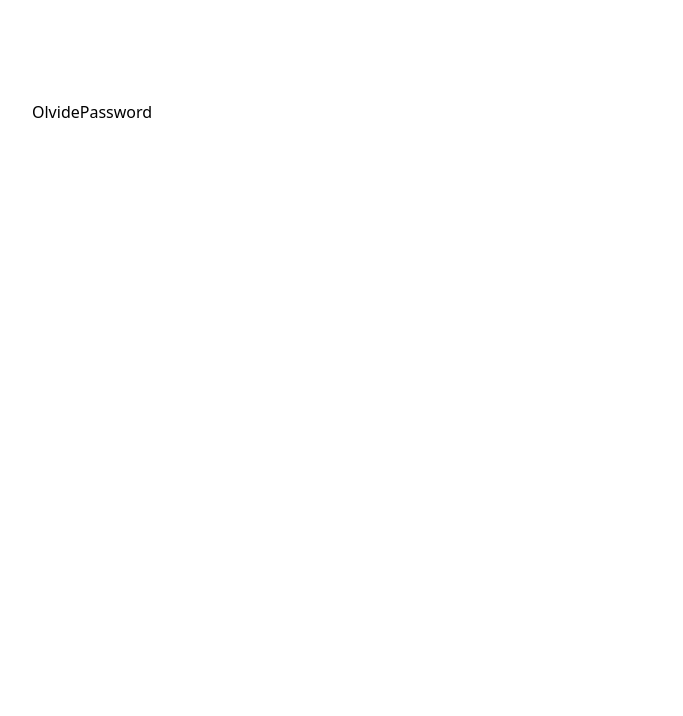
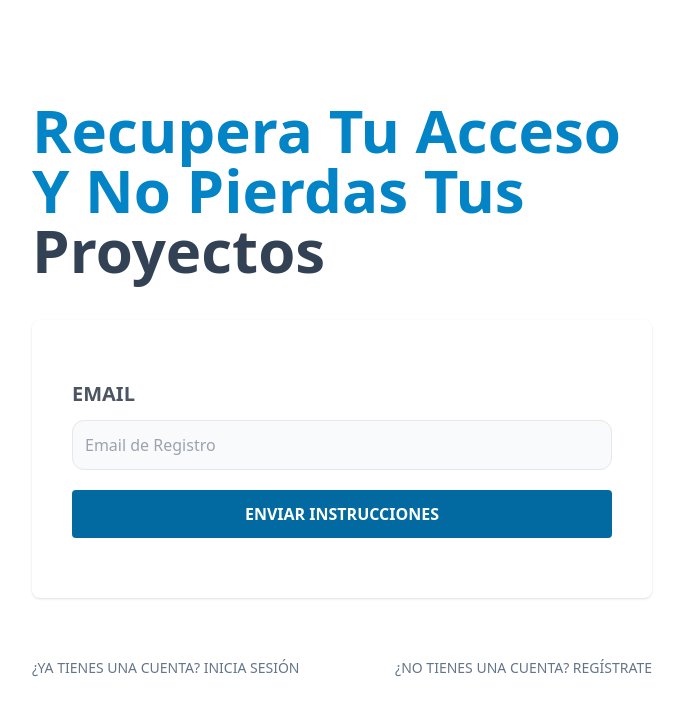
Before and after one commit to crccode/frontend_uptask, a React app: page /olvide-password in a window 1280 px wide. Shown: the top 716 px of the page, without its empty margins (298-981 px from the left). Built offline with nearby package versions, Linux system fonts and the light colour scheme; the HTML template or start-up script is replaced by a standard one.

Commit message:
PAGINA OLVIDE PASSWORD

```diff
--- a/src/paginas/OlvidePassword.jsx
+++ b/src/paginas/OlvidePassword.jsx
@@ -1,11 +1,53 @@
-import React from 'react';
-
+import React from "react";
+import { Link, useNavigate } from "react-router-dom";
 const OlvidePassword = () => {
   return (
-    <div>
-      OlvidePassword
-    </div>
+    <>
+      <h1 className="text-sky-600 font-black text-6xl capitalize">
+        Recupera tu acceso y no pierdas tus {""}
+        <span className="text-slate-700">proyectos</span>
+      </h1>
+
+      <form className="my-10 bg-white shadow rounded-lg p-10">
+        <div className="my-5">
+          <label
+            className="uppercase text-gray-600 block text-xl font-bold"
+            htmlFor="email"
+          >
+            Email
+          </label>
+          <input
+            id="email"
+            type="email"
+            placeholder="Email de Registro"
+            className="w-full mt-3 p-3 border rounded-xl bg-gray-50"
+          />
+        </div>
+
+        <input
+          type="submit"
+          value="Enviar Instrucciones"
+          className="bg-sky-700 mb-5 w-full py-3 text-white uppercase font-bold rounded hover:cursor-pointer hover:bg-sky-800 transition-colors"
+        />
+      </form>
+
+      <nav className="lg:flex lg:justify-between">
+        <Link
+          className="block text-center my-5 text-slate-500 uppercase text-sm"
+          to="/"
+        >
+          ¿Ya tienes una cuenta? Inicia Sesión
+        </Link>
+
+        <Link
+          className="block text-center my-5 text-slate-500 uppercase text-sm"
+          to="/registrar"
+        >
+          ¿No tienes una cuenta? Regístrate
+        </Link>
+      </nav>
+    </>
   );
-}
+};
 
 export default OlvidePassword;
```
